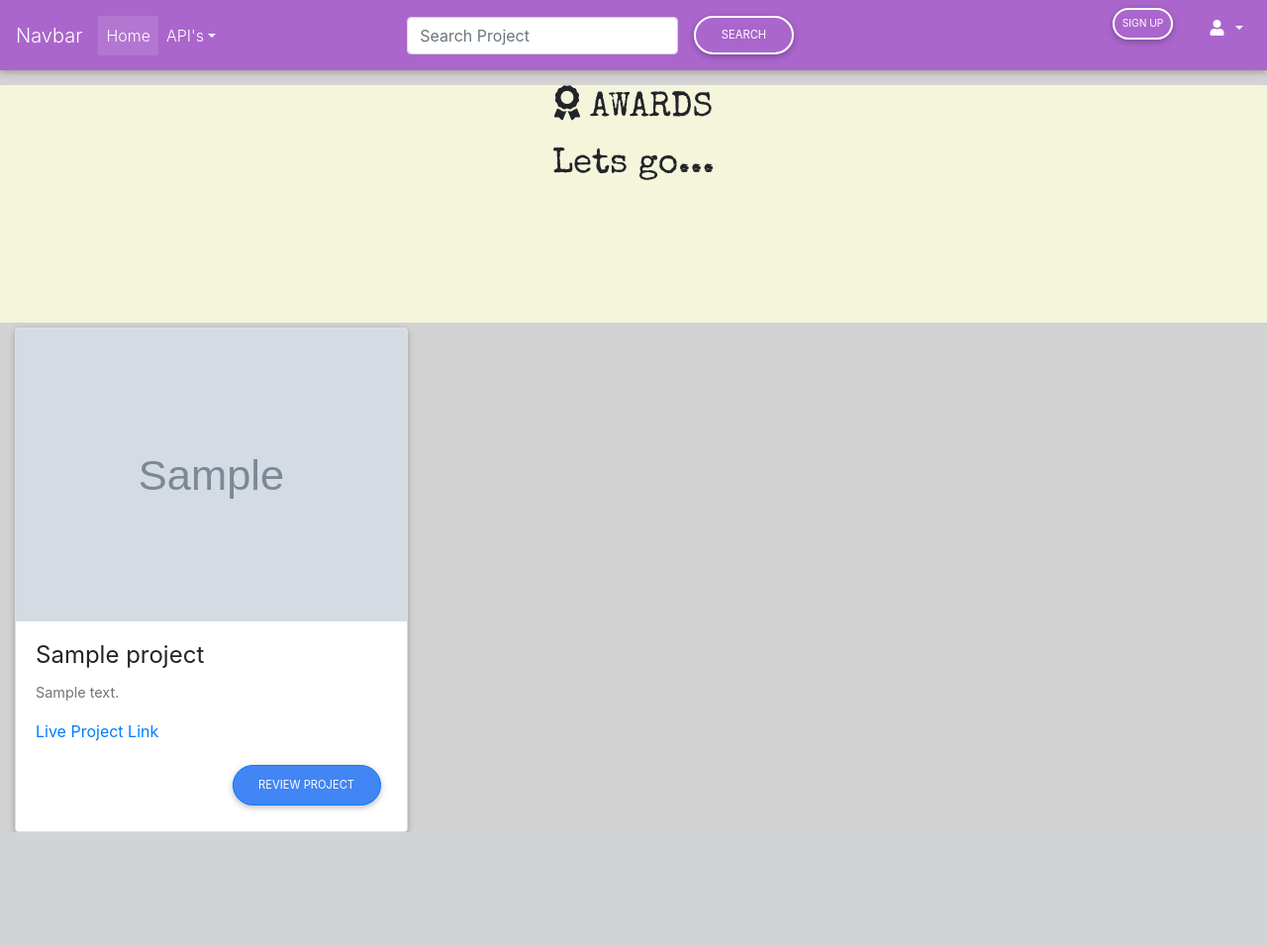
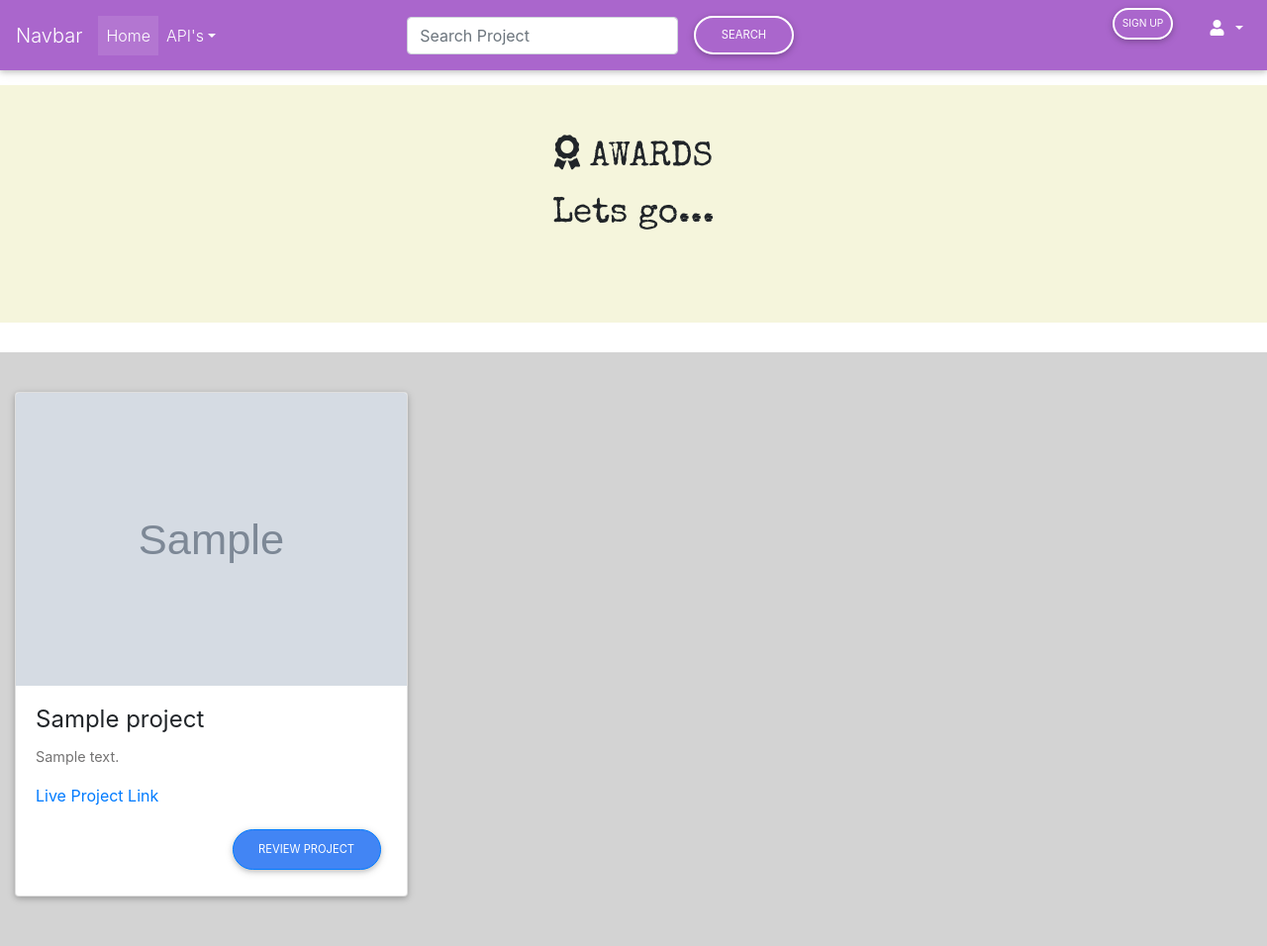
Before and after one commit to JacqulineWangu/AWARDS, a Django app: page / in a window 1280 px wide. Shown: the whole page at 99% size. Before the commit the page ends 841 px from the top, so only its background shows below. Run offline with Django 3.2, Linux system fonts and the light colour scheme; tables that the repository leaves empty hold one stand-in row (values such as "Sample post"); grey boxes marked "Sample" are stand-in pictures; some libraries are stand-ins or nearby versions.

Commit message:
made some styling changes

```diff
--- a/AWARDS_APP/templates/Awards/index.html
+++ b/AWARDS_APP/templates/Awards/index.html
@@ -5,24 +5,24 @@
 
     <div style="background-color:beige; height:30vh;">
 
-        <h1 class="text-center heading"><i class="fas fa-award"></i> AWARDS</h1>
+        <h1 class="text-center heading"><i class="fas fa-award"  style="margin-top:50px;"></i  style="margin-top:50px;"> AWARDS</h1>
          <h4 class="text-center heading">Lets go...</h4>
     </div>
 
 
- <style>
+ {% comment %} <style>
     body {
 
         background-color: lightgrey;
     }
-</style>
+</style> {% endcomment %}
 
 <div class="container-fluid">
 
-    <div class="row">
+    <div class="row" style="background-color: lightgrey; margin-top:30px;">
         {% for image in all_images%}
 
-        <div class="col-md-4 main-page d-flex" style=" margin-top: 5px;">
+        <div class="col-md-4 main-page d-flex" style=" margin-top: 40px; margin-bottom:50px;">
             <div class="card card-cascade wider flex-fill ">
 
                 <!-- Card image -->
@@ -59,6 +59,13 @@
 
 
         {% empty %}
+<style>
+    body {
+
+        background-color: lightgrey;
+    }
+</style>
+
         <div class="container">
         <div class="row">
             <h1 class="text-center" style="font-style:italics;"> No Images Yet</h1>
--- a/AWARDS_APP/templates/profile/profile.html
+++ b/AWARDS_APP/templates/profile/profile.html
@@ -46,7 +46,7 @@
 
 <div class="row" style="margin-top:30px; height:80vh; background-color:grey;">
         <div class="row text-center">
-            <h3 style="margin-left:600px; font-size:bold;">Projects</h3>
+            <h3 style="margin-left:600px; margin-top:30px; font-size:bold;">Projects</h3>
         </div>
 
         <!-- Card deck -->
```
Also changed, not shown: media/project_pics/lamb.jpeg (added).
